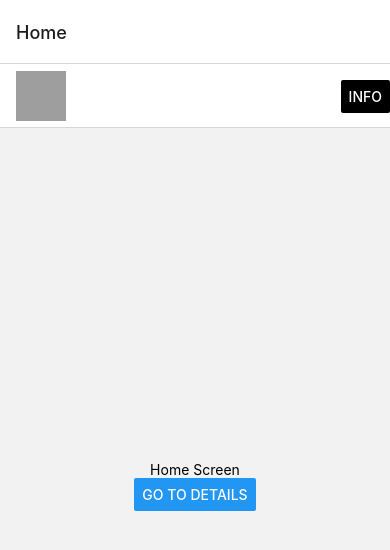
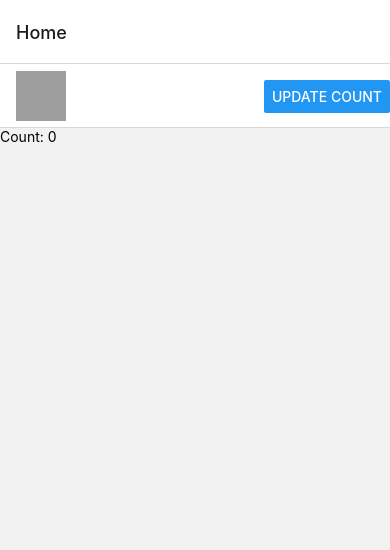
Before and after one commit to Raunaq27/MULT-265-E2-Raunaq, a React Native app in the folder e2/: screen / in a window 390 px wide. Shown: the top 550 px of the page. Built offline with nearby package versions, Linux system fonts and the light colour scheme; grey boxes are pictures that could not be loaded.

Commit message:
header with interative component

```diff
--- a/e2/App.js
+++ b/e2/App.js
@@ -1,3 +1,4 @@
+/* eslint-disable react-native/no-inline-styles */
 // In App.js in a new project
 
 import * as React from 'react';
@@ -5,23 +6,23 @@
 import {NavigationContainer} from '@react-navigation/native';
 import {createNativeStackNavigator} from '@react-navigation/native-stack';
 
-function HomeScreen({navigation}) {
-  return (
-    <View style={{flex: 1, alignItems: 'center', justifyContent: 'center'}}>
-      <Text>Home Screen</Text>
-      <Button
-        title="Go to Details"
-        onPress={() => {
-          /* 1. Navigate to the Details route with params */
-          navigation.navigate('Details', {
-            itemId: 86,
-            otherParam: 'anything you want here',
-          });
-        }}
-      />
-    </View>
-  );
-}
+// function HomeScreen({navigation}) {
+//   return (
+//     <View style={{flex: 1, alignItems: 'center', justifyContent: 'center'}}>
+//       <Text>Home Screen</Text>
+//       <Button
+//         title="Go to Details"
+//         onPress={() => {
+//           /* 1. Navigate to the Details route with params */
+//           navigation.navigate('Details', {
+//             itemId: 86,
+//             otherParam: 'anything you want here',
+//           });
+//         }}
+//       />
+//     </View>
+//   );
+// }
 
 function DetailsScreen({route, navigation}) {
   /* 2. Get the param */
@@ -53,25 +54,56 @@
   );
 }
 
+// function StackScreen() {
+//   return (
+//     <Stack.Navigator>
+//       <Stack.Screen
+//         name="Home"
+//         component={HomeScreen}
+//         options={{
+//           headerTitle: props => <LogoTitle {...props} />,
+//           headerRight: () => (
+//             <Button
+//               onPress={() => alert('This is a button!')}
+//               title="Info"
+//               color="#000"
+//             />
+//           ),
+//         }}
+//       />
+//     </Stack.Navigator>
+//   );
+// }
 function StackScreen() {
   return (
     <Stack.Navigator>
       <Stack.Screen
         name="Home"
         component={HomeScreen}
-        options={{
+        options={({navigation, route}) => ({
           headerTitle: props => <LogoTitle {...props} />,
-          headerRight: () => (
-            <Button
-              onPress={() => alert('This is a button!')}
-              title="Info"
-              color="#000"
-            />
-          ),
-        }}
+          // Add a placeholder button without the `onPress` to avoid flicker
+          headerRight: () => <Button title="Update count" />,
+        })}
       />
     </Stack.Navigator>
   );
+}
+
+function HomeScreen({navigation}) {
+  const [count, setCount] = React.useState(0);
+
+  React.useEffect(() => {
+    // Use `setOptions` to update the button that we previously specified
+    // Now the button includes an `onPress` handler to update the count
+    navigation.setOptions({
+      headerRight: () => (
+        <Button onPress={() => setCount(c => c + 1)} title="Update count" />
+      ),
+    });
+  }, [navigation]);
+
+  return <Text>Count: {count}</Text>;
 }
 const Stack = createNativeStackNavigator();
 
```
